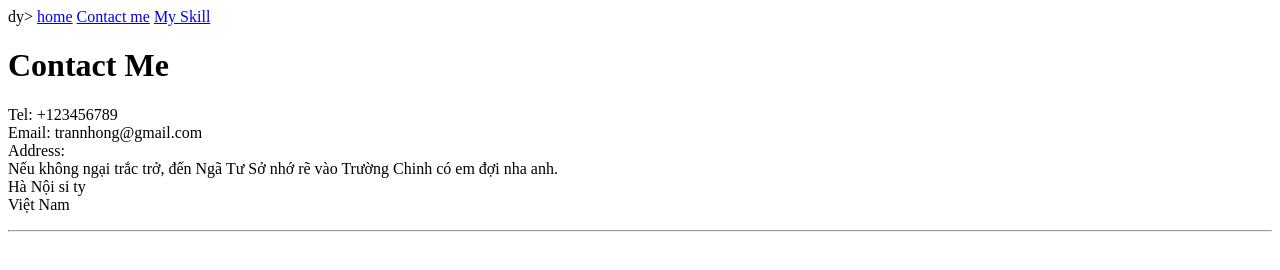
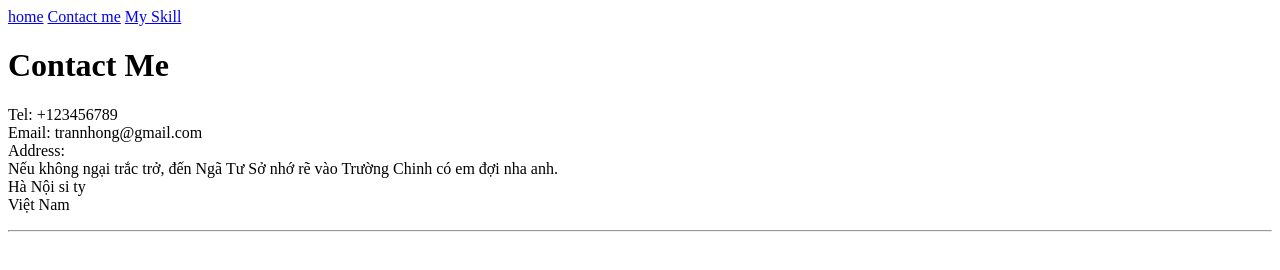
Before and after one commit to Kenkra9999/duan_mrproject1, a plain HTML site: page more-info/contact.html in a window 1280 px wide. Drawn offline with Linux system fonts and the light colour scheme.

Commit message:
Update contact.html
update my class ok

```diff
--- a/more-info/contact.html
+++ b/more-info/contact.html
@@ -10,7 +10,7 @@
 
 <body>
   <!-- Thêm các link điều hướng -->
-  dy>
+
     <!-- Thêm các link điều hướng -->
     <!-- 1. Điều hướng về trang chủ -->
     <a href="/">home</a>
```
